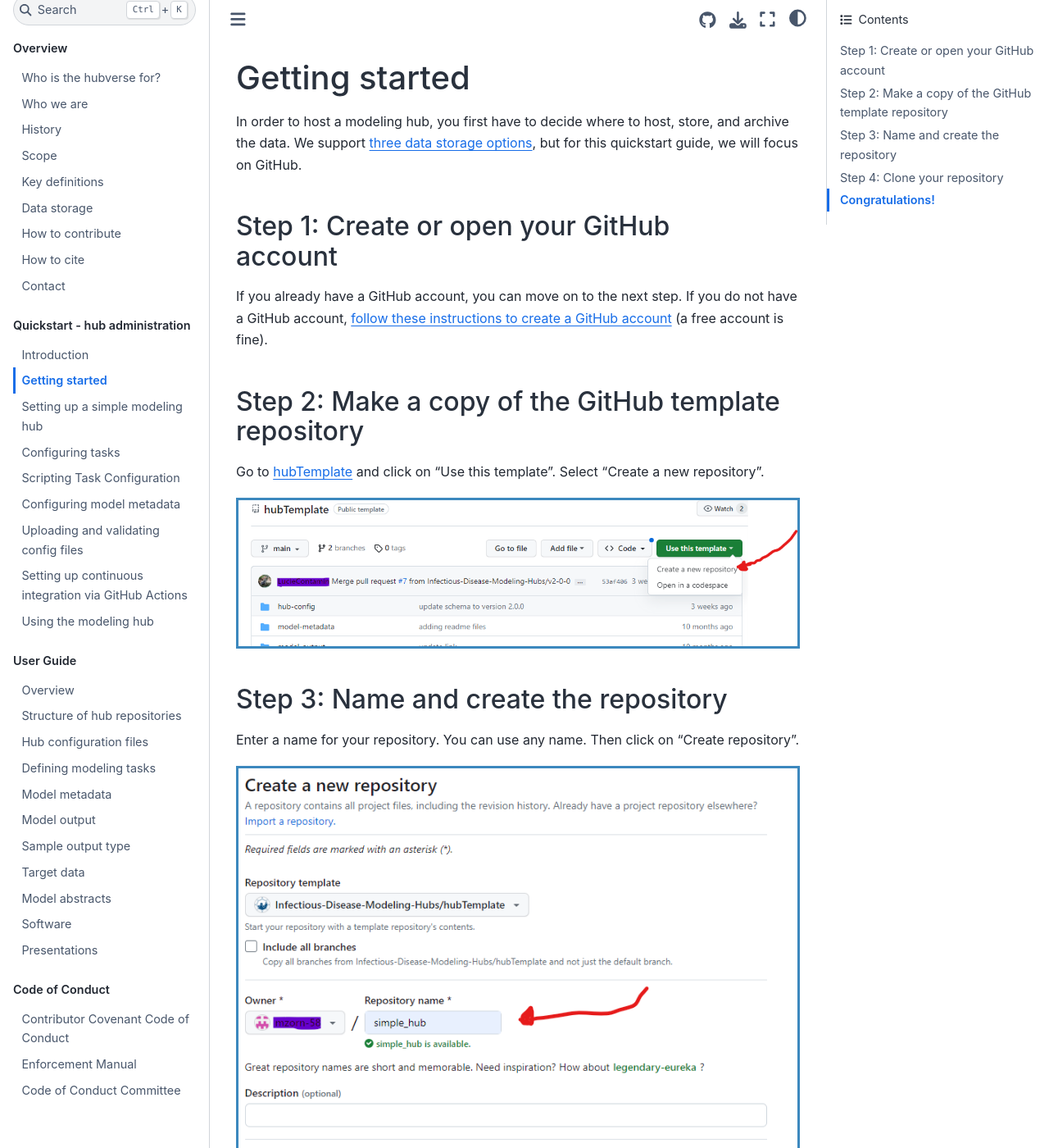
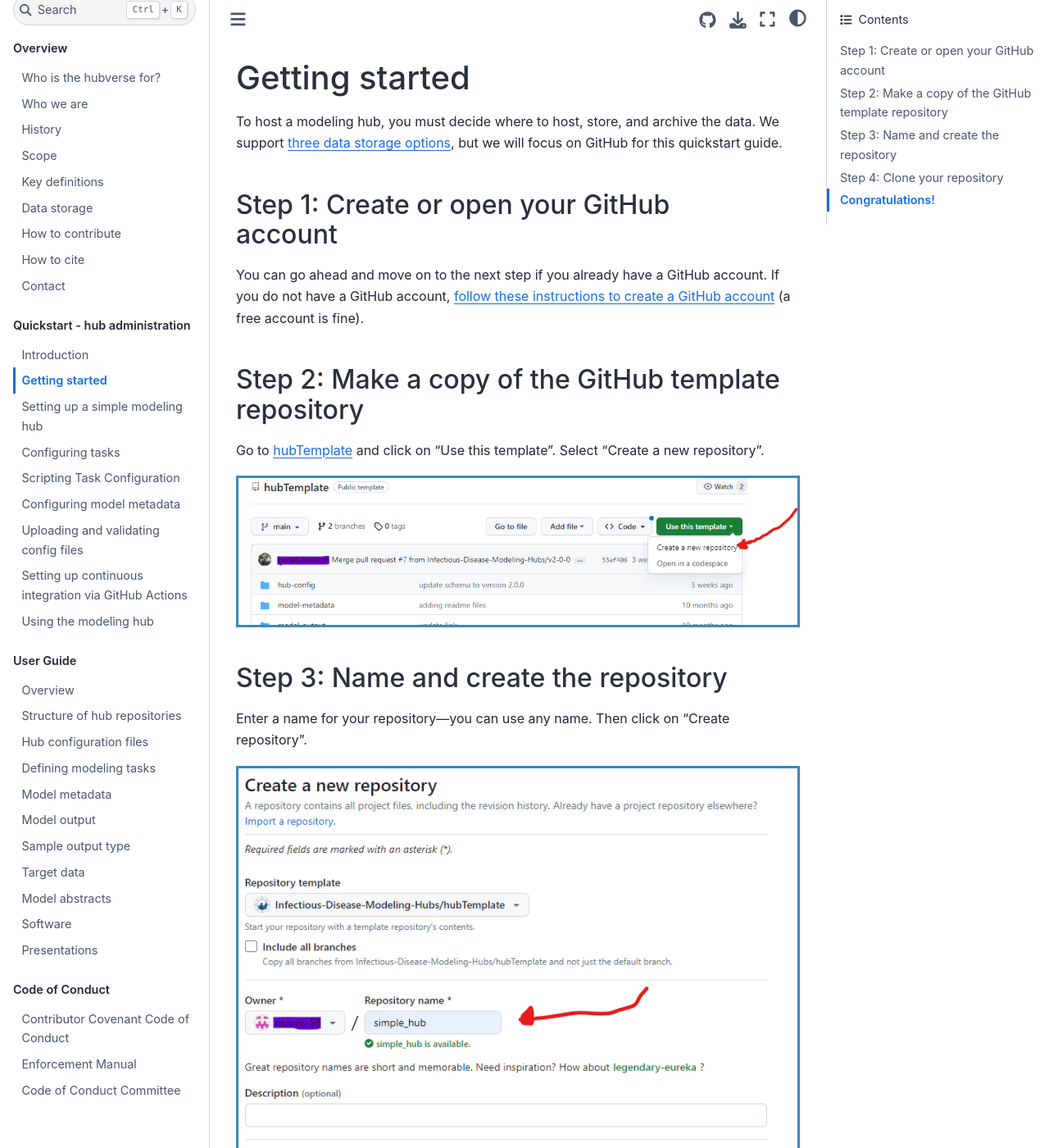
Before and after one commit to hubverse-org/hubDocs, a Sphinx documentation site: the page built from docs/source/quickstart-hub-admin/getting-started.md, in a window 1280 px wide and 1400 px high. Shown: the whole window at 82% size. Built offline with Sphinx 7.4.7 and the Sphinx Book theme 1.1.4, drawn with Linux system fonts in a browser that asks for light colours; comment, search, counter and statistics services are not loaded; some of the changed text lies outside the part shown.

Commit message:
link and Grammarly edits

````diff
--- a/docs/source/quickstart-hub-admin/getting-started.md
+++ b/docs/source/quickstart-hub-admin/getting-started.md
@@ -1,24 +1,24 @@
 # Getting started
 
-In order to host a modeling hub, you first have to decide where to host, store, and archive the data. We support [three data storage options](../overview/data-storage.md), but for this quickstart guide, we will focus on GitHub.
+To host a modeling hub, you must decide where to host, store, and archive the data. We support [three data storage options](../overview/data-storage.md), but we will focus on GitHub for this quickstart guide.
 
 ## Step 1: Create or open your GitHub account
 
-If you already have a GitHub account, you can move on to the next step.  If you do not have a GitHub account, [follow these instructions to create a GitHub account](https://docs.github.com/en/get-started/signing-up-for-github/signing-up-for-a-new-github-account) (a free account is fine).
+You can go ahead and move on to the next step if you already have a GitHub account.  If you do not have a GitHub account, [follow these instructions to create a GitHub account](https://docs.github.com/en/get-started/signing-up-for-github/signing-up-for-a-new-github-account) (a free account is fine).
 
 ## Step 2: Make a copy of the GitHub template repository
 
 Go to [hubTemplate](https://github.com/hubverse-org/hubTemplate) and click on "Use this template". Select "Create a new repository".
 
 ```{image} ../images/hubTemplate.png
-:alt: Instructions to create Hub Template copy of repository
+:alt: Instructions to create a copy of the hubTemplate repository
 :class: bordered
 :target: https://github.com/hubverse-org/hubTemplate
 ```
 
 ## Step 3: Name and create the repository
 
-Enter a name for your repository.  You can use any name.  Then click on "Create repository".
+Enter a name for your repository—you can use any name.  Then click on "Create repository".
 
 ```{image} ../images/repo-nam.png
 :alt: Naming your repository on GitHub
@@ -41,4 +41,4 @@
 
 ## Congratulations!
 
-You have just created your first hub repository from the Hubverse. You can read about [the structure of hub repositories](../user-guide/hub-structure.md) and take some time to explore the repository on your computer.
+You have just created your first hub repository from the Hubverse. You can read about [the structure of hub repositories](../user-guide/hub-structure.md) and explore the repository on your computer.
````
